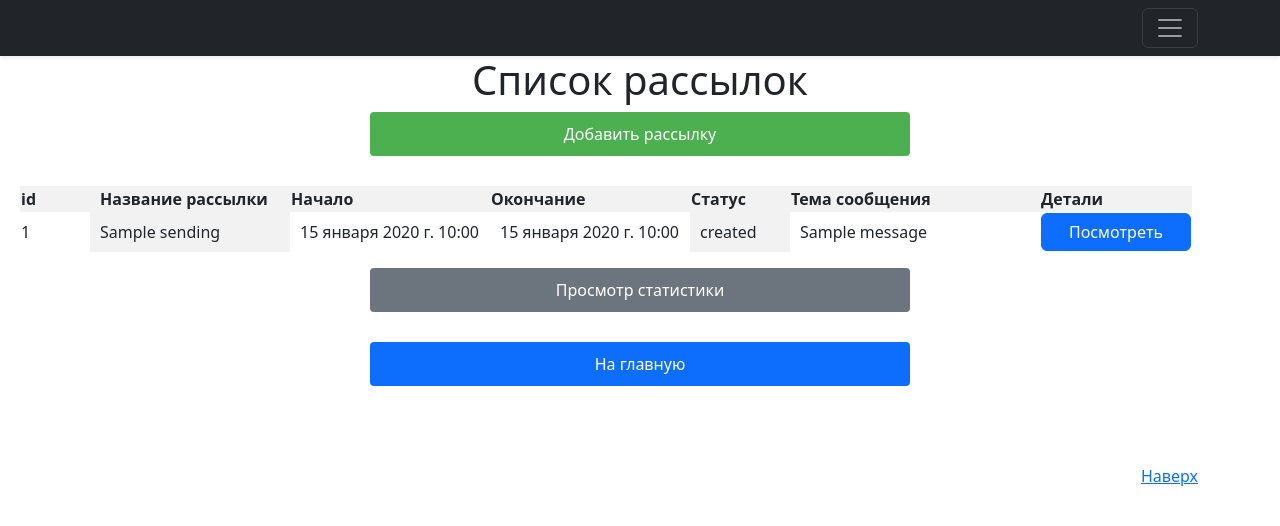
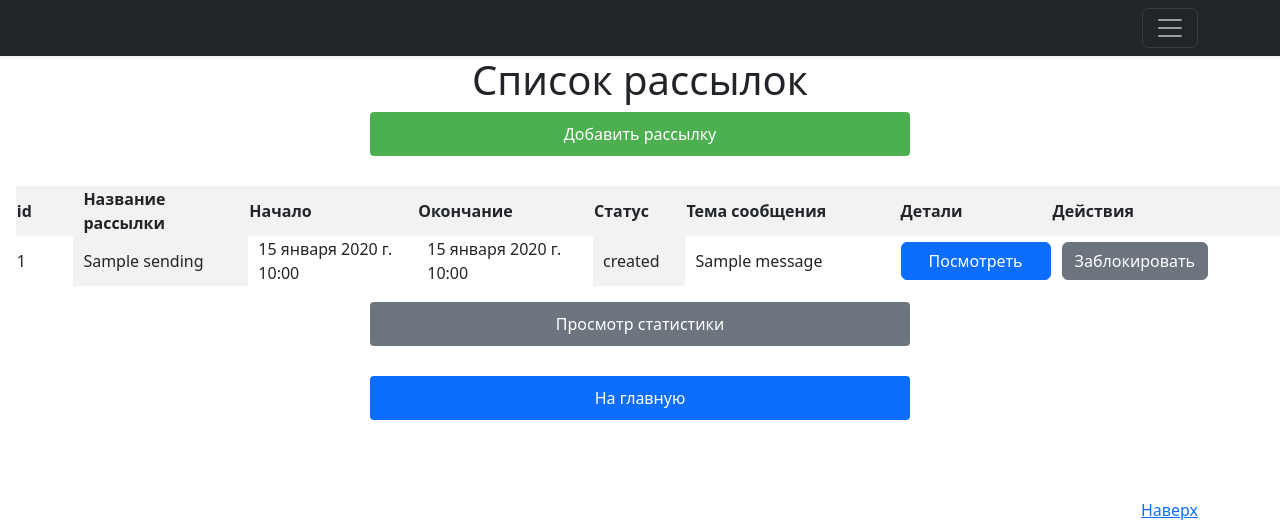
Before and after one commit to ekaterinakurochkina/Mailing, a Django app: page /mailing/sending/list in a window 1280 px wide. Shown: the top 526 px of the page. Run offline with Django 5.2, Linux system fonts and the light colour scheme; a user stored in the database is signed in; tables that the repository leaves empty hold one stand-in row (values such as "Sample post"); some libraries are stand-ins or nearby versions.

Commit message:
Блокировка сообщений

```diff
--- a/mailing/models.py
+++ b/mailing/models.py
@@ -66,7 +66,7 @@ class Sending(models.Model):  # Рассылка
         verbose_name_plural = 'Рассылки'
         ordering = ['status']
         permissions = [
-            ('can_canceled_sending', ' ')
+            ('can_canceled_sending', 'Может блокировать рассылку ')
         ]
 
 
--- a/mailing/templates/sending_list.html
+++ b/mailing/templates/sending_list.html
@@ -29,6 +29,7 @@
                 <th style="background-color: #f2f2f2;">Статус</th>
                 <th style="background-color: #f2f2f2;">Тема сообщения</th>
                 <th style="background-color: #f2f2f2;">Детали</th>
+                <th style="background-color: #f2f2f2;">Действия</th>
               </tr>
             </thead>
             <tbody>
@@ -42,6 +43,17 @@
                 <td style="width: 100px; background-color: #f2f2f2;padding-left: 10px;">{{ sending.status }}</td>
                 <td style="width: 250px;padding-left: 10px;">{{ sending.message }}</td>
                 <td><a class="btn btn-primary " button style="width: 150px;" role="button" href="{% url 'mailing:sending_detail' sending.pk %}">Посмотреть</a></td>
+                <td style="width: 250px;padding-left: 10px;">
+
+                        {% if sending.is_active %}
+                        <a class="btn btn-secondary"
+                           href="{% url 'mailing:block_sending' sending.pk %}">Заблокировать</a>
+                        {% else %}
+                        <a class="btn btn-secondary"
+                           href="{% url 'mailing:block_sending' sending.pk %}">Разблокировать</a>
+                        {% endif %}
+
+                </td>
               </tr>
               {% endfor %}
             </tbody>
--- a/mailing/urls.py
+++ b/mailing/urls.py
@@ -6,6 +6,8 @@ from mailing.views import MessageListView, MessageDetailView, MessageUpdateView,
 from mailing.views import MailingRecipientCreateView, MailingRecipientListView, MailingRecipientDetailView, \
     MailingRecipientUpdateView, MailingRecipientDeleteView, AttemptListView, trigger_sending
 from mailing.services import run_sending, statistics_view
+from mailing.services import BlockSendingView
+
 app_name = MailingConfig.name
 
 urlpatterns = [
@@ -28,6 +30,8 @@ urlpatterns = [
     path('recipient/<int:pk>/delete/', MailingRecipientDeleteView.as_view(), name='recipient_delete'),
     path('attempts/', AttemptListView.as_view(), name='attempts'),
     path('sending/<int:pk>/run/', trigger_sending, name='trigger_sending'),
+    path('<int:pk>/block', BlockSendingView.as_view(), name='block_sending'),
     # path('statistics/', statistics_view, name='statistics_view'),
     # path("block_sending/<int:pk>", block_mailing, name="block_mailing"),
+# path("<int:pk>/block", block_user, name="block_user")
 ]
```
Also changed, not shown: mailing/services.py (+16 -0 lines), users/services.py (+9 -2 lines).
